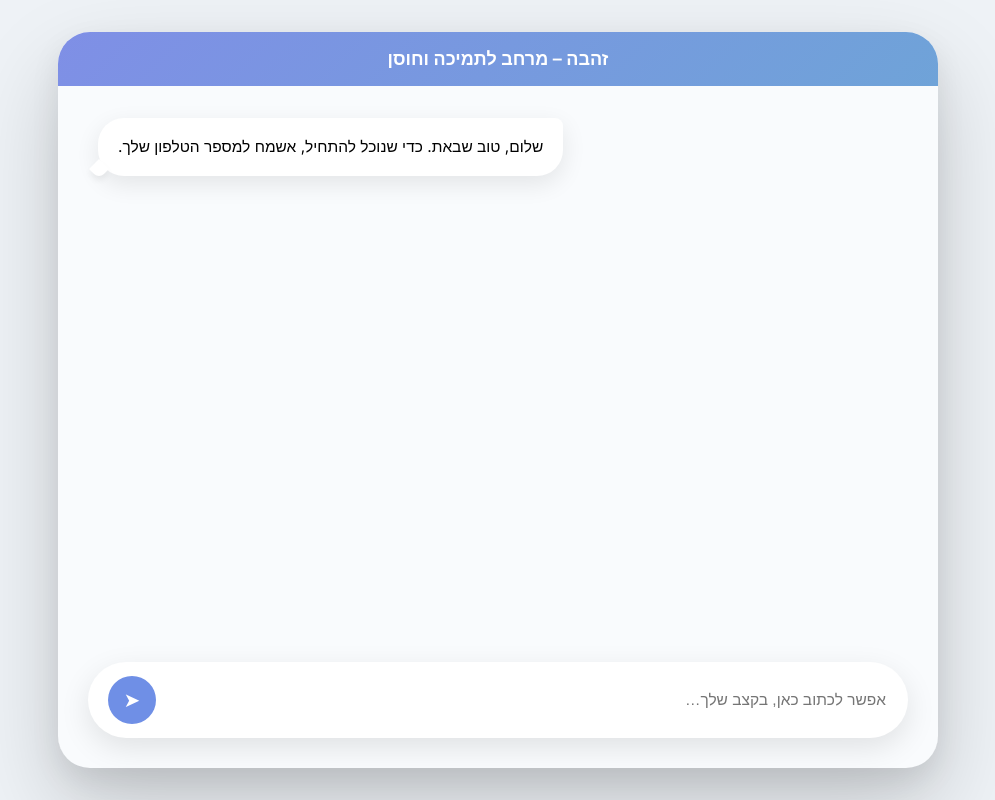
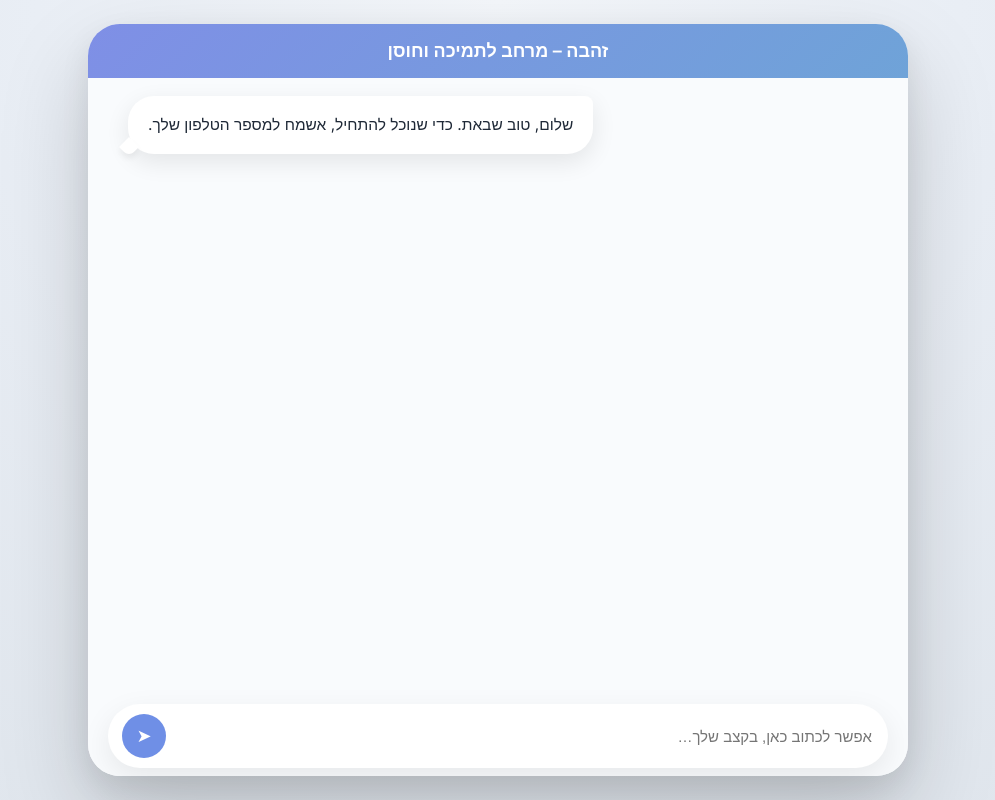
Before and after one commit to inaama8888/AI-agent-for-healthcare-, a React (Create React App) app in the folder client/: page / in a window 1280 px wide. Shown: the whole page, without its empty margins (142-1137 px from the left). Built offline with nearby package versions, Linux system fonts and the light colour scheme.

Commit message:
תיקונים

```diff
--- a/client/public/index.html
+++ b/client/public/index.html
@@ -1,60 +1,47 @@
 <!DOCTYPE html>
 <html lang="he" dir="rtl">
- <head>
-  <meta charset="utf-8" />
-  <link rel="icon" href="favicon.png" />
-  <meta name="viewport" content="width=device-width, initial-scale=1, maximum-scale=1, user-scalable=no" />
-  <meta name="format-detection" content="telephone=no" /> <!-- תוספת מומלצת -->
-  <meta name="mobile-web-app-capable" content="yes" />
-  <meta name="apple-mobile-web-app-capable" content="yes" />
-  <meta name="apple-mobile-web-app-status-bar-style" content="default" />
-  <meta name="theme-color" content="#6f8fe6" /> <!-- צבע ההדר שלך – יותר יפה משחור -->
+  <head>
+    <meta charset="utf-8" />
 
-  <meta name="description" content="זהבה - מרחב תמיכה רגשית ואוזן קשבת בכל עת" />
+    <!-- Viewport -->
+    <meta
+      name="viewport"
+      content="width=device-width, initial-scale=1, maximum-scale=1, user-scalable=no"
+    />
+    <meta name="format-detection" content="telephone=no" />
 
-  <link rel="apple-touch-icon" href="favicon.png" />
-  <link rel="preconnect" href="https://fonts.googleapis.com">
-  <link rel="preconnect" href="https://fonts.gstatic.com" crossorigin>
-  <link href="https://fonts.googleapis.com/css2?family=Inter:wght@400;500;600&display=swap" rel="stylesheet">
+    <!-- PWA / Mobile -->
+    <meta name="mobile-web-app-capable" content="yes" />
+    <meta name="apple-mobile-web-app-capable" content="yes" />
+    <meta name="apple-mobile-web-app-status-bar-style" content="default" />
+    <meta name="theme-color" content="#6f8fe6" />
 
-  <link rel="manifest" href="%PUBLIC_URL%/manifest.json" />
+    <!-- SEO -->
+    <meta
+      name="description"
+      content="זהבה - מרחב תמיכה רגשית ואוזן קשבת בכל עת"
+    />
 
-  <title>זהבה - מרחב תמיכה וסיוע</title>
-</head>
+    <!-- Icons -->
+    <link rel="icon" href="%PUBLIC_URL%/favicon.png" />
+    <link rel="apple-touch-icon" href="%PUBLIC_URL%/favicon.png" />
 
-    <link rel="apple-touch-icon" href="favicon.png" />
-    <link rel="preconnect" href="https://fonts.googleapis.com">
-<link rel="preconnect" href="https://fonts.gstatic.com" crossorigin>
-<link href="https://fonts.googleapis.com/css2?family=Inter:wght@400;500;600&display=swap" rel="stylesheet">
+    <!-- Fonts -->
+    <link rel="preconnect" href="https://fonts.googleapis.com" />
+    <link rel="preconnect" href="https://fonts.gstatic.com" crossorigin />
+    <link
+      href="https://fonts.googleapis.com/css2?family=Inter:wght@400;500;600&display=swap"
+      rel="stylesheet"
+    />
 
-    <!--
-      manifest.json provides metadata used when your web app is installed on a
-      user's mobile device or desktop. See https://developers.google.com/web/fundamentals/web-app-manifest/
-    -->
+    <!-- Manifest -->
     <link rel="manifest" href="%PUBLIC_URL%/manifest.json" />
-    <!--
-      Notice the use of %PUBLIC_URL% in the tags above.
-      It will be replaced with the URL of the `public` folder during the build.
-      Only files inside the `public` folder can be referenced from the HTML.
 
-      Unlike "/favicon.ico" or "favicon.ico", "%PUBLIC_URL%/favicon.ico" will
-      work correctly both with client-side routing and a non-root public URL.
-      Learn how to configure a non-root public URL by running `npm run build`.
-    -->
     <title>זהבה - מרחב תמיכה וסיוע</title>
   </head>
+
   <body>
-    <noscript>You need to enable JavaScript to run this app.</noscript>
+    <noscript>יש להפעיל JavaScript כדי להשתמש באפליקציה.</noscript>
     <div id="root"></div>
-    <!--
-      This HTML file is a template.
-      If you open it directly in the browser, you will see an empty page.
-
-      You can add webfonts, meta tags, or analytics to this file.
-      The build step will place the bundled scripts into the <body> tag.
-
-      To begin the development, run `npm start` or `yarn start`.
-      To create a production bundle, use `npm run build` or `yarn build`.
-    -->
   </body>
 </html>
--- a/client/src/index.css
+++ b/client/src/index.css
@@ -1,4 +1,6 @@
-/* index.css – Global Styles for Zahava Chat (RTL Fixed & Production Ready) */
+/* =================================================
+   index.css – Global Styles (Bullet-Proof)
+   ================================================= */
 
 html,
 body,
@@ -9,26 +11,27 @@ body,
 }
 
 html {
-  direction: rtl; /* חובה – מבטיח RTL גלובלי */
+  direction: rtl; /* RTL גלובלי */
 }
 
 body {
-  margin: 0;
   font-family: "Inter", system-ui, -apple-system, "Segoe UI", Arial, sans-serif;
-  direction: rtl;
-  background: #eef2f6; /* --bg-app */
-  color: #1f2937; /* --text-main */
+  background: #eef2f6; /* bg-app */
+  color: #1f2937;
 
-  display: flex;
-  justify-content: center;
-  align-items: center;
+  /* ❌ לא מיישרים כאן */
+  display: block;
 
   -webkit-font-smoothing: antialiased;
   -moz-osx-font-smoothing: grayscale;
 }
 
-/* ודא שה-app-shell מקבל את כל הגובה */
-#root > div {
+/* root חייב למלא גובה */
+#root {
   height: 100%;
-  width: 100%;
 }
+
+/* האפליקציה עצמה אחראית על layout */
+#root > * {
+  height: 100%;
+}
--- a/client/src/styles/Chat.css
+++ b/client/src/styles/Chat.css
@@ -1,191 +1,292 @@
 /* =================================================
-   ZAHAVA CHAT – FINAL CSS (בדיוק כמו התמונה האחרונה)
-   צר, ממורכז, גבוה, צל חזק
+   ZAHAVA CHAT – BULLET-PROOF PRODUCTION CSS
+   Looks IDENTICAL to Localhost
    ================================================= */
+
+/* ===== Root – חובה לפרודקשן ===== */
+html, body, #root {
+  height: 100%;
+  margin: 0;
+}
+
+html {
+  direction: rtl;
+}
 
 /* ===== Variables ===== */
 :root {
   --bg-app: #eef2f6;
-  --bg-canvas: #f9fbfd;
+  --bg-chat: #f9fbfd;
 
   --header-gradient: linear-gradient(135deg, #7f8fe6, #6fa3d8);
 
   --bot-bg: #ffffff;
   --user-bg: #e7efff;
 
+  --text-main: #1f2937;
+  --text-muted: #6b7280;
   --accent: #6f8fe6;
 
   --radius-xl: 26px;
+  --radius-lg: 20px;
   --radius-sm: 8px;
 }
 
-/* ===== Global ===== */
-*, *::before, *::after {
+/* ===== Reset ===== */
+*,
+*::before,
+*::after {
   box-sizing: border-box;
 }
 
-html, body, #root {
-  height: 100%;
-  margin: 0;
-  padding: 0;
+body {
+  font-family: "Inter", system-ui, -apple-system, "Segoe UI", Arial;
+  background: var(--bg-app);
+  color: var(--text-main);
 }
 
-html {
-  direction: rtl;
+/* =================================================
+   App shell – בלי vh, בלי טריקים
+   ================================================= */
+.app-shell {
+  height: 100%;
+  display: flex;
+  justify-content: center;
+  align-items: stretch;
+  background: radial-gradient(
+    circle at top,
+    #f4f7fb 0%,
+    #e9eef5 45%,
+    #dfe5ec 100%
+  );
 }
 
-body {
-  margin: 0;
-  font-family: "Inter", system-ui, -apple-system, "Segoe UI", Arial, sans-serif;
-  background: var(--bg-app);
-  -webkit-font-smoothing: antialiased;
-}
+/* =================================================
+   Chat container – הלב של היציבות
+   ================================================= */
+.chat-container {
+  flex: 1;
+  max-width: 820px;
+  margin: 24px auto;
 
-/* ===== App shell – ממורכז עם מרווח קטן ===== */
-.app-shell {
-  min-height: 100vh;
-  background: var(--bg-app);
-  display: flex;
-  justify-content: center;
-  align-items: center;
-  padding: 24px;
-}
-
-/* ===== Chat container – צר, גבוה, צל חזק כמו בתמונה ===== */
-.chat-container {
-  width: 100%;
-  max-width: 880px;
-  height: min(92vh, 880px);
-  max-height: 100dvh;
-  background: var(--bg-canvas);
-  border-radius: 32px;
-  box-shadow:
-    0 40px 90px rgba(0, 0, 0, 0.18),
-    0 12px 30px rgba(0, 0, 0, 0.08),
-    inset 0 1px 0 rgba(255,255,255,0.7);
   display: flex;
   flex-direction: column;
+
+  background: var(--bg-chat);
+  border-radius: 32px;
   overflow: hidden;
+
+  box-shadow:
+    0 40px 90px rgba(0,0,0,0.18),
+    0 12px 30px rgba(0,0,0,0.08);
 }
 
 /* ===== Header ===== */
 .chat-header {
+  flex: 0 0 auto;
+  padding: 16px 24px;
   background: var(--header-gradient);
-  color: #ffffff;
-  padding: 16px 24px;
+  color: #fff;
   text-align: center;
   font-size: 18px;
   font-weight: 600;
 }
 
-/* ===== Messages ===== */
+/* =================================================
+   Messages – חייב min-height: 0
+   ================================================= */
 .messages {
-  flex: 1;
-  padding: 32px 40px;
+  flex: 1 1 auto;
+  min-height: 0;              /* 🚨 קריטי */
   overflow-y: auto;
+
+  padding: 18px 40px;
   display: flex;
   flex-direction: column;
-  gap: 24px;
+  gap: 16px;
+
   scroll-behavior: smooth;
 }
 
 /* ===== Message base ===== */
 .message {
-  max-width: 70%;
+  max-width: 72%;
   padding: 16px 20px;
   border-radius: var(--radius-xl);
   font-size: 15.5px;
   line-height: 1.65;
   position: relative;
+
   box-shadow: 0 8px 24px rgba(0,0,0,0.09);
+  animation: fadeUp 0.25s ease;
 }
 
-/* Bot (שמאל) */
+/* =================================================
+   BOT MESSAGE – שמאל ב-RTL
+   ================================================= */
 .message.bot {
   align-self: end;
   margin-inline-start: auto;
+  margin-inline-end: 0;
+
   background: var(--bot-bg);
   border-top-right-radius: var(--radius-sm);
 }
 
+/* זנב לבוט */
 .message.bot::before {
   content: "";
   position: absolute;
   bottom: 0;
   left: -6px;
+
   width: 14px;
   height: 14px;
   background: var(--bot-bg);
+
   border-bottom-right-radius: 50%;
   transform: rotate(45deg);
   box-shadow: 3px 3px 6px rgba(0,0,0,0.06);
 }
 
-/* User (ימין) */
+/* =================================================
+   USER MESSAGE – ימין ב-RTL
+   ================================================= */
 .message.user {
   align-self: start;
+  margin-inline-start: 0;
   margin-inline-end: auto;
+
   background: var(--user-bg);
   border-top-left-radius: var(--radius-sm);
 }
 
+/* זנב למשתמש */
 .message.user::before {
   content: "";
   position: absolute;
   bottom: 0;
   right: -6px;
+
   width: 14px;
   height: 14px;
   background: var(--user-bg);
+
   border-bottom-left-radius: 50%;
   transform: rotate(-45deg);
   box-shadow: -3px 3px 6px rgba(0,0,0,0.06);
 }
 
-/* ===== Input ===== */
+/* ===== Meta text ===== */
+.message .meta {
+  margin-top: 6px;
+  font-size: 13px;
+  color: var(--text-muted);
+}
+
+/* =================================================
+   Typing indicator
+   ================================================= */
+.typing {
+  align-self: end;
+  margin-inline-start: auto;
+  margin-inline-end: 0;
+
+  padding: 14px 18px;
+  background: var(--bot-bg);
+  border-radius: var(--radius-lg);
+  display: flex;
+  gap: 6px;
+}
+
+.typing span {
+  width: 6px;
+  height: 6px;
+  background: #9ca3af;
+  border-radius: 50%;
+  animation: blink 1.4s infinite both;
+}
+
+.typing span:nth-child(2) { animation-delay: 0.2s; }
+.typing span:nth-child(3) { animation-delay: 0.4s; }
+
+/* =================================================
+   Input area – קבוע, לא גולל
+   ================================================= */
 .input-box {
-  padding: 20px 30px 30px;
+  flex: 0 0 auto;
+  padding: 8px 20px;
+  background: var(--bg-chat);
 }
 
 .input-inner {
   display: flex;
-  gap: 14px;
-  background: #ffffff;
+  gap: 12px;
+  background: #fff;
   border-radius: 999px;
-  padding: 14px 20px;
-  box-shadow: 0 10px 30px rgba(0, 0, 0, 0.1);
+  padding: 10px 14px;
+
+  box-shadow: 0 10px 30px rgba(0,0,0,0.08);
 }
 
 .input-inner input {
   flex: 1;
   border: none;
+  font-size: 15px;
   outline: none;
-  font-size: 15.5px;
   background: transparent;
 }
 
 .send-btn {
-  width: 48px;
-  height: 48px;
+  width: 44px;
+  height: 44px;
   border-radius: 50%;
+  border: none;
   background: var(--accent);
-  color: white;
-  border: none;
-  font-size: 20px;
+  color: #fff;
+  font-size: 18px;
   cursor: pointer;
+
+  transition: transform 0.15s ease, box-shadow 0.15s ease;
 }
 
-/* ===== Mobile ===== */
+.send-btn:hover {
+  transform: scale(1.05);
+  box-shadow: 0 8px 20px rgba(0,0,0,0.18);
+}
+
+/* ===== Animations ===== */
+@keyframes fadeUp {
+  from {
+    opacity: 0;
+    transform: translateY(6px);
+  }
+  to {
+    opacity: 1;
+    transform: none;
+  }
+}
+
+@keyframes blink {
+  0% { opacity: 0.2; }
+  20% { opacity: 1; }
+  100% { opacity: 0.2; }
+}
+
+/* =================================================
+   Mobile – עדיין זהה
+   ================================================= */
 @media (max-width: 768px) {
-  .app-shell {
-    padding: 0;
-  }
   .chat-container {
-    height: 100vh;
-    max-width: 100%;
+    margin: 0;
     border-radius: 0;
   }
+
   .messages {
-    padding: 24px 20px;
+    padding: 16px;
+  }
+
+  .message {
+    max-width: 85%;
   }
 }
```
Also changed, not shown: 6 other files (tests, documents, lock files or other folders).
